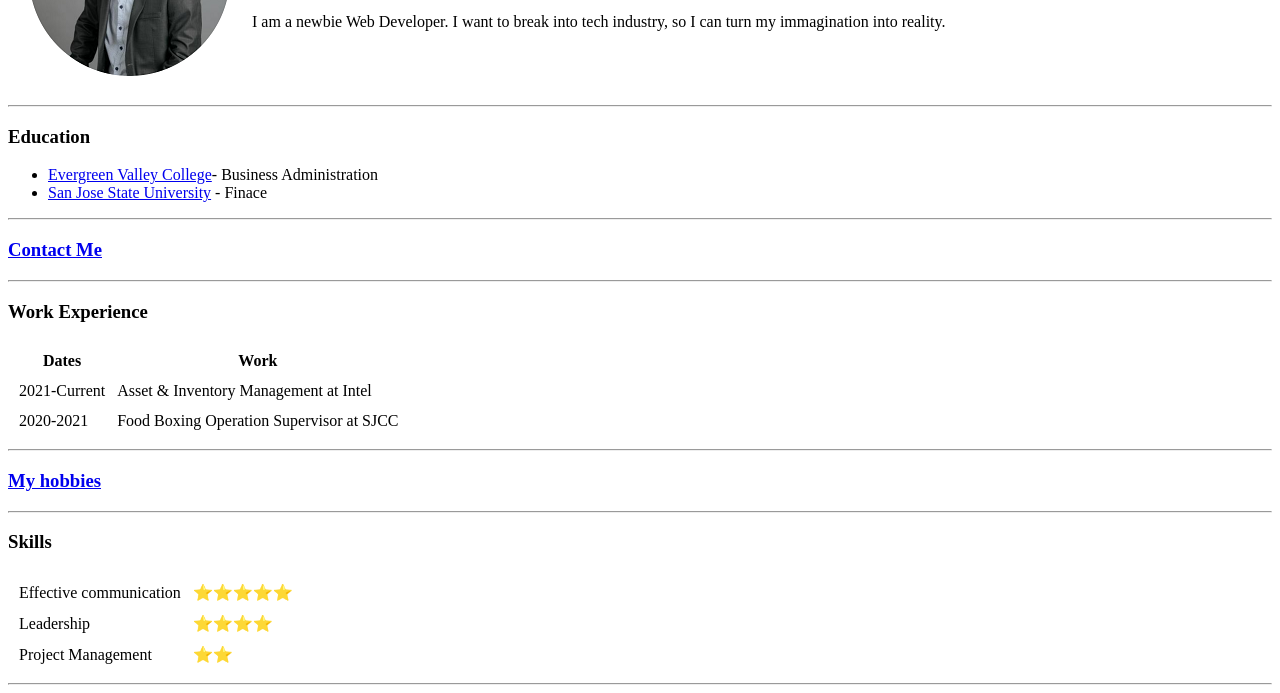
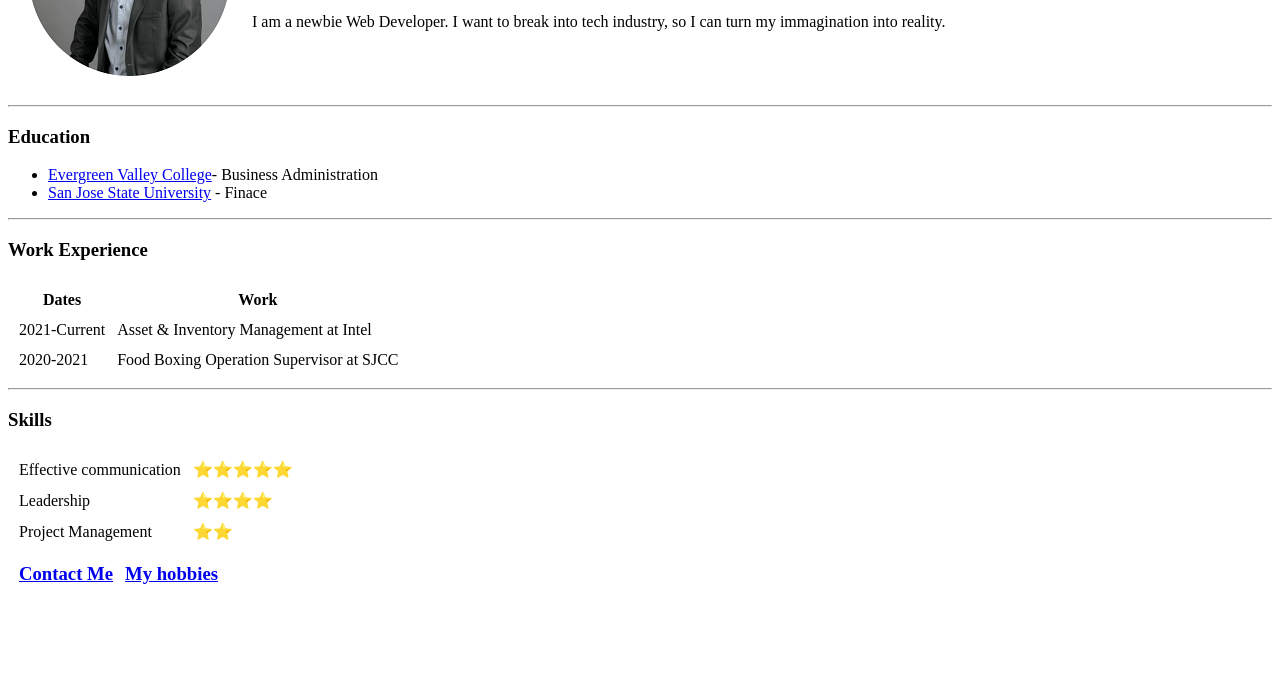
Before and after one commit to bryanpham9/cv, a plain HTML site: page index.html in a window 1280 px wide. Shown: the part 154-847 px from the top of the page. After the commit the page ends 800 px from the top, so only its background shows below. Drawn offline with Linux system fonts and the light colour scheme.

Commit message:
Update index.html

```diff
--- a/index.html
+++ b/index.html
@@ -24,8 +24,6 @@
     <li><a href="https://sjsu.edu/">San Jose State University</a> - Finace</li>
   </ul>
   <hr>
-  <h3><a href="Contact Me.html">Contact Me</a></h3>
-  <hr>
   <h3>Work Experience</h3>
   <table cellspacing="10">
     <thead>
@@ -46,8 +44,6 @@
     </tbody>
   </table>
   <hr>
-  <h3><a href="hobbies.html">My hobbies</a></h3>
-  <hr>
   <h3>Skills</h3>
   <table cellspacing="10">
     <tr>
@@ -63,10 +59,12 @@
       <td>⭐⭐</td>
     </tr>
   </table>
-<hr>
 
-
-
+<table cellspacing="10">
+  <tr>
+    <td><h3><a href="Contact Me.html">Contact Me</a></h3></td>
+    <td><h3><a href="hobbies.html">My hobbies</a></h3></td>
+  </tr>
+</table>
 </body>
-
 </html>
```
